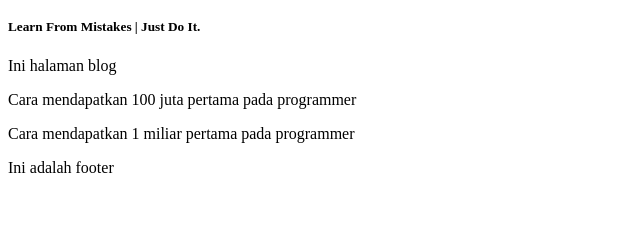
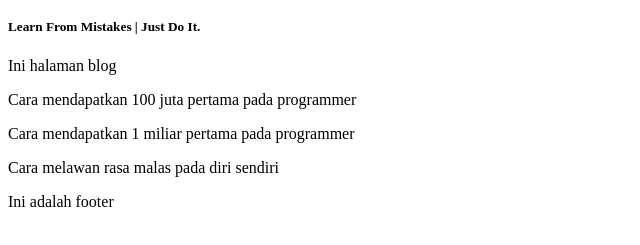
Before and after one commit to RyanHandhika/CompanyProfile, a plain HTML site: page blog.html in a window 1280 px wide. Shown: the part 131-376 px from the top of the page, without its empty margins (0-640 px from the left). Drawn offline with Linux system fonts and the light colour scheme.

Commit message:
Menambahkan list tutorial pada halaman blog

```diff
--- a/blog.html
+++ b/blog.html
@@ -13,6 +13,7 @@
     <p>Ini halaman blog</p>
     <p>Cara mendapatkan 100 juta pertama pada programmer</p>
     <p>Cara mendapatkan 1 miliar pertama pada programmer</p>
+    <p>Cara melawan rasa malas pada diri sendiri</p>
     <footer>Ini adalah footer</footer>
   </body>
 </html>
```
